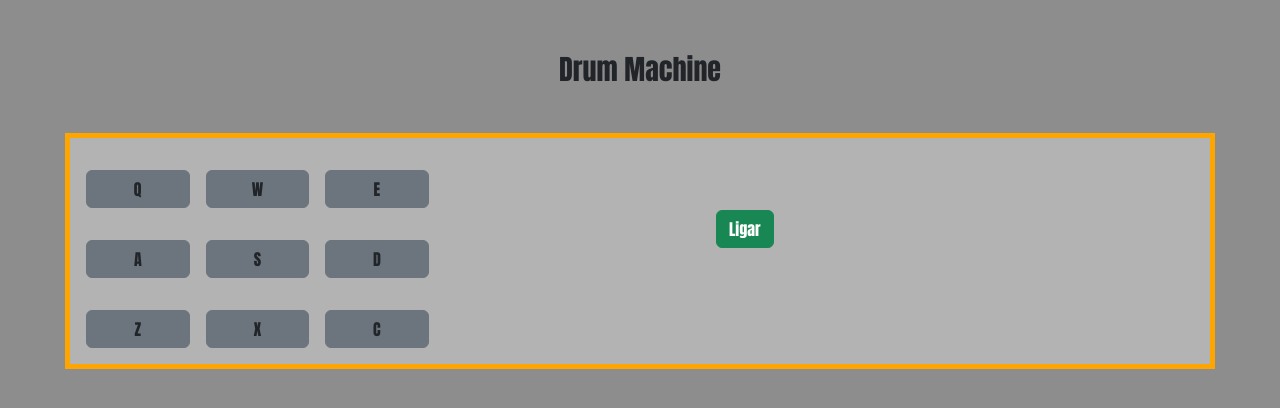
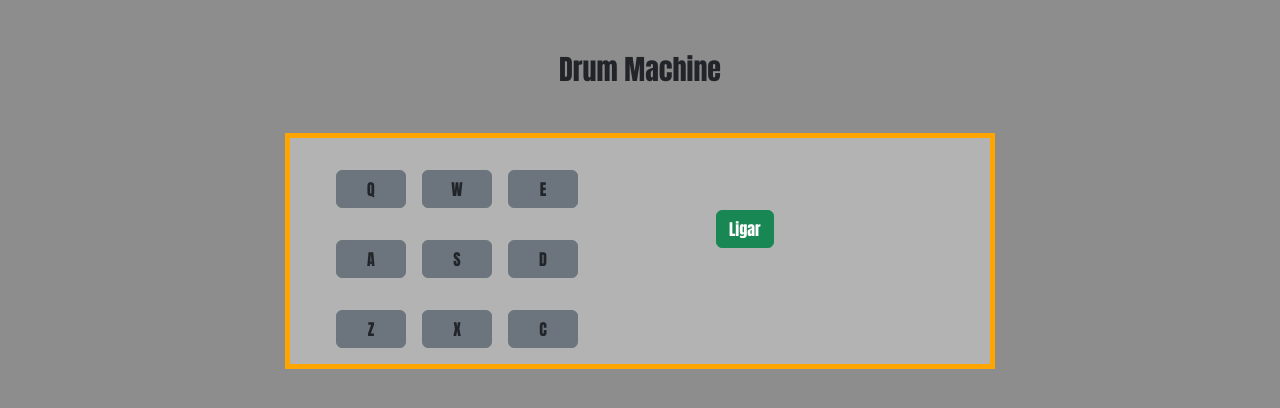
Before and after one commit to ygordeoliveira/drum-machine-Freecodecamp, a React (Create React App) app: page / in a window 1280 px wide. Shown: the top 408 px of the page. Built offline with nearby package versions, Linux system fonts and the light colour scheme.

Commit message:
Remove the #drum-machine element, change the font styles of the label and volume class elements and apply the responsive style to the project

```diff
--- a/src/App.css
+++ b/src/App.css
@@ -1,10 +1,6 @@
 body {
     background-color: #8d8d8d;
     font-family: Impact, fantasy;
-}
-
-#drum-machine {
-    width: 500px;
 }
 
 .overflow-hidden {
@@ -29,3 +25,47 @@ body {
     grid-template-columns: repeat(3, 1fr);/* Alinha os pads em uma única linha e distribui o espaço disponível */
     justify-content: space-between;
 }
+
+.custom-container {
+    max-width: 100%; /* Largura máxima igual à largura do pai */
+}
+
+label {
+    font-family: sans-serif;
+}
+
+.volume {
+    font-family: 'Lucida Sans';
+}
+
+/* Media query para larguras maiores que 770px */
+@media (min-width: 770px) {
+    .custom-container {
+        max-width: 700px; /* Define a largura máxima desejada quando a tela for maior que 770px */
+
+    }
+    .pad-container {
+        margin-left: 30px;
+    }
+    .drum-pad {
+        width: 70px;
+    }
+    .volume-control, .btn-danger, .display {
+        margin-left: 60px;
+        margin-top: 30px;
+    }
+    .btn-success {
+        margin-left: 80px;
+        margin-top: 100px;
+    }
+    .display {
+        font-family: 'Franklin Gothic Medium';
+        font-size: 20px;
+    }
+}
+
+@media screen and (max-width: 769px) and (min-width: 200px) {
+    .volume-control, .btn-danger, .display {
+        margin-top: 30px;
+    }
+}
```
